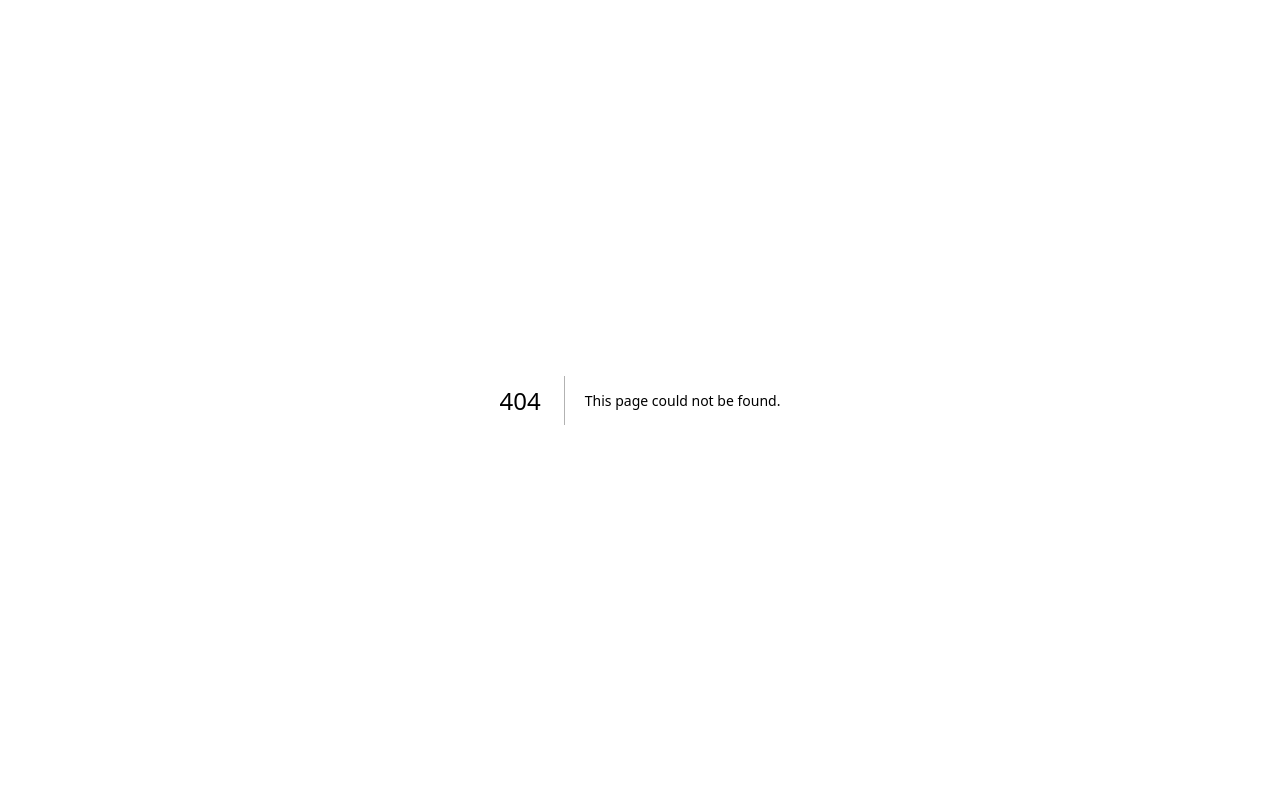
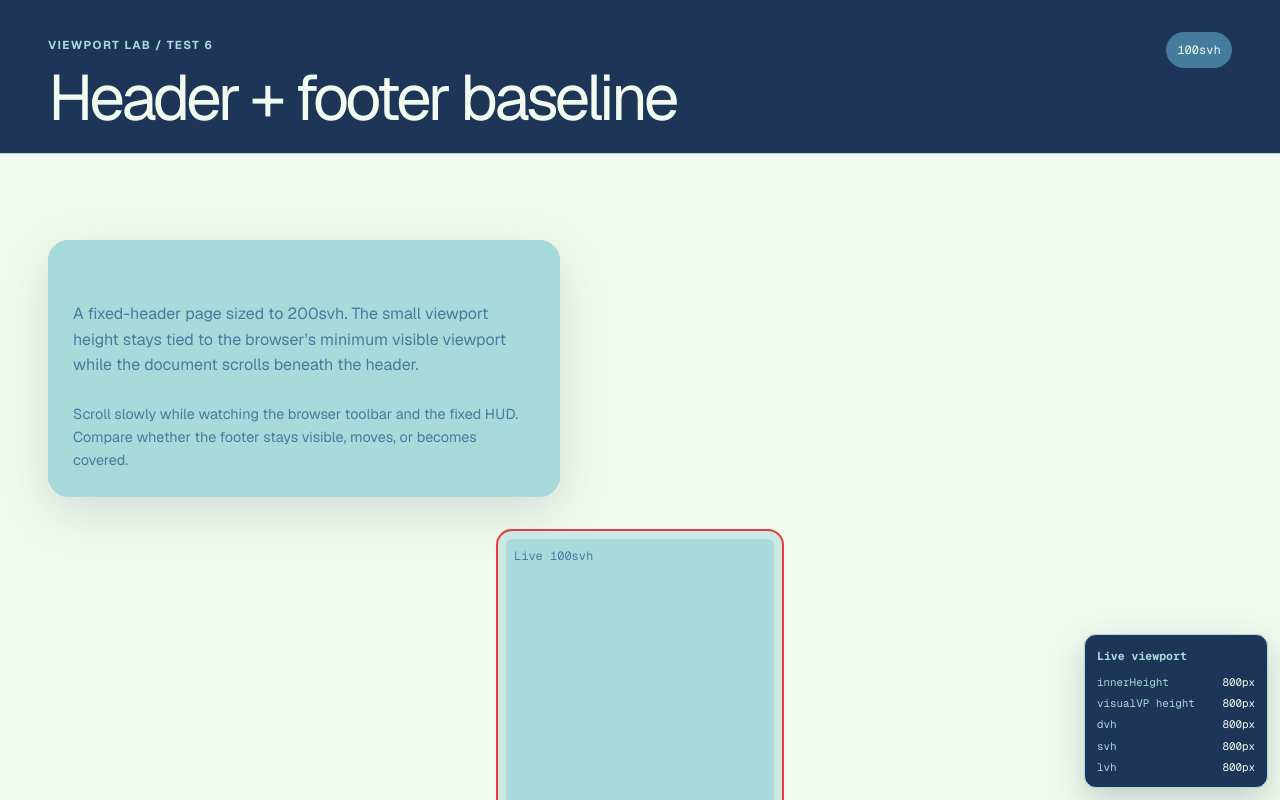
Before and after one commit to serdarahmanov/layout-test, a Next.js app: page /test-6 in a window 1280 px wide. Before the commit this address had no page. Shown: the top 800 px of the page. Built offline with nearby package versions, Linux system fonts and the light colour scheme.

Commit message:
feat: add fixed-header 200vh viewport comparison tests

```diff
--- /dev/null
+++ b/app/test-6/page.tsx
@@ -0,0 +1,18 @@
+import type { Metadata } from "next";
+import ViewportTestShell from "../viewport-test-shell";
+
+export const metadata: Metadata = {
+  title: "Layout Test | 6",
+};
+
+export default function TestSixPage() {
+  return (
+    <ViewportTestShell
+      testNumber={6}
+      viewportUnit="svh"
+      pageMultiplier={2}
+      fixedHeader
+      description="A fixed-header page sized to 200svh. The small viewport height stays tied to the browser’s minimum visible viewport while the document scrolls beneath the header."
+    />
+  );
+}
--- /dev/null
+++ b/app/test-7/page.tsx
@@ -0,0 +1,18 @@
+import type { Metadata } from "next";
+import ViewportTestShell from "../viewport-test-shell";
+
+export const metadata: Metadata = {
+  title: "Layout Test | 7",
+};
+
+export default function TestSevenPage() {
+  return (
+    <ViewportTestShell
+      testNumber={7}
+      viewportUnit="dvh"
+      pageMultiplier={2}
+      fixedHeader
+      description="A fixed-header page sized to 200dvh. The page height follows the currently visible viewport while the document scrolls beneath the persistent header."
+    />
+  );
+}
--- /dev/null
+++ b/app/test-8/page.tsx
@@ -0,0 +1,18 @@
+import type { Metadata } from "next";
+import ViewportTestShell from "../viewport-test-shell";
+
+export const metadata: Metadata = {
+  title: "Layout Test | 8",
+};
+
+export default function TestEightPage() {
+  return (
+    <ViewportTestShell
+      testNumber={8}
+      viewportUnit="vh"
+      pageMultiplier={2}
+      fixedHeader
+      description="A fixed-header page sized to 200vh. Compare its classic viewport height with the 200svh and 200dvh versions while scrolling beneath the same fixed header."
+    />
+  );
+}
--- a/app/viewport-test-shell.module.css
+++ b/app/viewport-test-shell.module.css
@@ -14,9 +14,16 @@
   font-family: var(--font-geist-sans), sans-serif;
 }
 
+.height1 { --page-multiplier: 1; }
+.height200 { --page-multiplier: 2; }
+
 .vh { --viewport-height: 100vh; }
 .dvh { --viewport-height: 100dvh; }
 .svh { --viewport-height: 100svh; }
+
+.page {
+  height: calc(var(--viewport-height) * var(--page-multiplier));
+}
 
 .header {
   display: flex;
@@ -27,6 +34,17 @@
   border-bottom: 1px solid var(--line);
   background: var(--ink);
   color: var(--honeydew);
+}
+
+.fixedHeader {
+  position: fixed;
+  inset: 0 0 auto;
+  z-index: 5;
+  width: 100%;
+}
+
+.fixedHeader + .main {
+  padding-top: 12rem;
 }
 
 .eyebrow,
@@ -154,4 +172,8 @@
     padding-right: 3rem;
     padding-left: 3rem;
   }
+
+  .fixedHeader + .main {
+    padding-top: 15rem;
+  }
 }
--- a/app/viewport-test-shell.tsx
+++ b/app/viewport-test-shell.tsx
@@ -10,6 +10,8 @@ type ViewportTestShellProps = {
   description: string;
   comparison?: boolean;
   scrollable?: boolean;
+  pageMultiplier?: 1 | 2;
+  fixedHeader?: boolean;
 };
 
 export default function ViewportTestShell({
@@ -18,13 +20,15 @@ export default function ViewportTestShell({
   description,
   comparison = false,
   scrollable = false,
+  pageMultiplier = 1,
+  fixedHeader = false,
 }: ViewportTestShellProps) {
   const hasLiveIndicator = viewportUnit !== "vh";
   const hasScrollContent = hasLiveIndicator || scrollable;
 
   return (
-    <div className={`${styles.page} ${styles[viewportUnit]}`}>
-      <header className={styles.header}>
+    <div className={`${styles.page} ${styles[viewportUnit]} ${styles[`height${pageMultiplier}`]}`}>
+      <header className={`${styles.header} ${fixedHeader ? styles.fixedHeader : ""}`}>
         <div>
           <span className={styles.eyebrow}>Viewport lab / Test {testNumber}</span>
           <h1>Header + footer baseline</h1>
```
Also changed, not shown: 3 other files (tests, documents, lock files or other folders).
